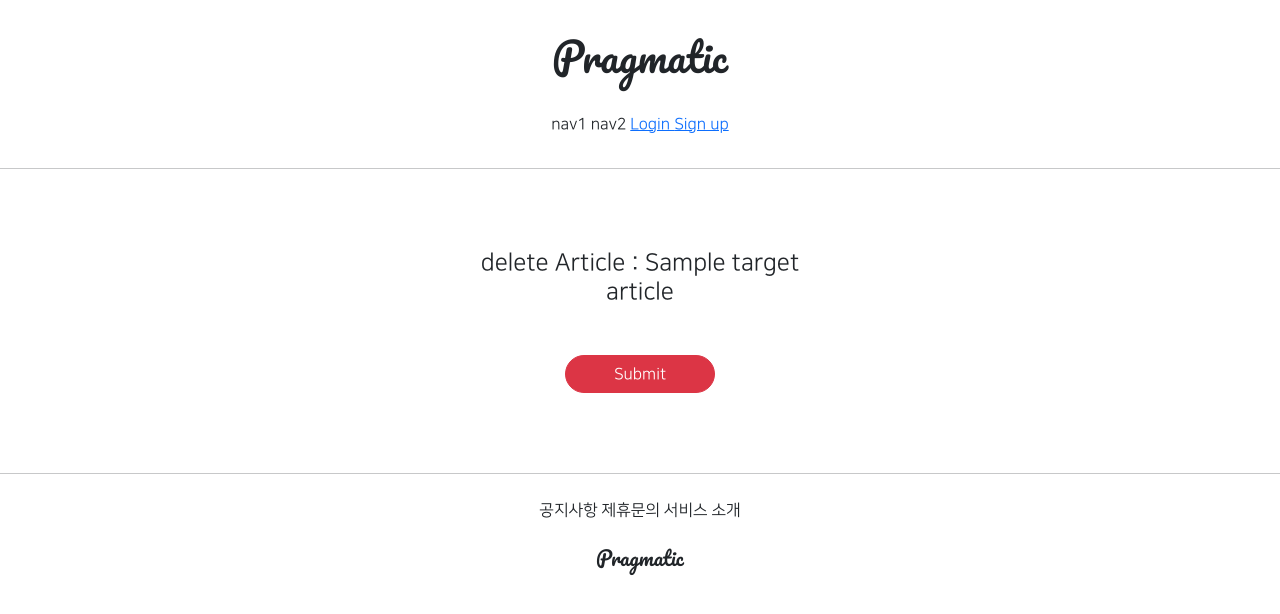
After one commit to surlyban-selor/kalrasu, a Django app: template articleapp/templates/articleapp/delete.html in a window 1280 px wide. The commit adds this page. Shown: the top 614 px of the page. Run offline with Django 3.2, Linux system fonts and the light colour scheme; the template is opened without the code that fills it: most values are stand-ins (such as "Sample title", 1, 10 or a date in 2020); parts of the project's set-up code (start-up, migrations or seed data) failed here and were passed over; some libraries are stand-ins or nearby versions.

Commit message:
8/4 3ban class commit 3

```diff
--- /dev/null
+++ b/articleapp/templates/articleapp/delete.html
@@ -0,0 +1,23 @@
+{% extends 'base.html' %}
+
+{% block content %}
+
+
+    <div class="text-center mw-500 m-auto">
+        <div class="m-5">
+            <h4>delete Article : {{ target_article.title }}</h4>
+        </div>
+        <div>
+            <form action="{% url 'articleapp:delete' pk=target_article.pk %}"
+                  method="post" enctype="multipart/form-data">
+                {% csrf_token %}
+                <div class="m-5">
+                    <input type="submit"
+                       class="btn btn-danger rounded-pill px-5">
+                </div>
+            </form>
+        </div>
+    </div>
+
+
+{% endblock %}
--- a/articleapp/templates/articleapp/detail.html
+++ b/articleapp/templates/articleapp/detail.html
@@ -21,6 +21,10 @@
                     class="btn btn-success rounded-pill px-5">
                     Update
                 </a>
+                <a href="{% url 'articleapp:delete' pk=target_article.pk %}"
+                    class="btn btn-danger rounded-pill px-5">
+                    Delete
+                </a>
             </div>
         </div>
     </div>
--- a/articleapp/templates/articleapp/list.html
+++ b/articleapp/templates/articleapp/list.html
@@ -26,7 +26,7 @@
     <div class="container my-4">
       <div class="item1">
           <img
-              src="http://picsum.photos/200/300" alt=""
+              src="http://picsum.photos/200/300" alt="">
       </div>
       <div class="item2">
           <img src="https://picsum.photos/200/333" alt="">
```
Also changed, not shown: articleapp/views.py (+16 -3 lines).
